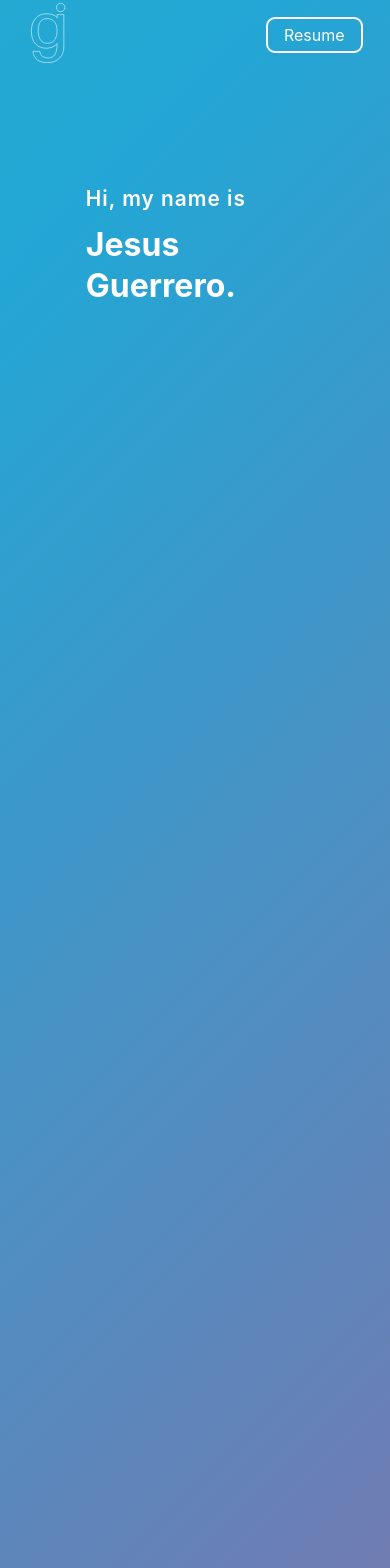
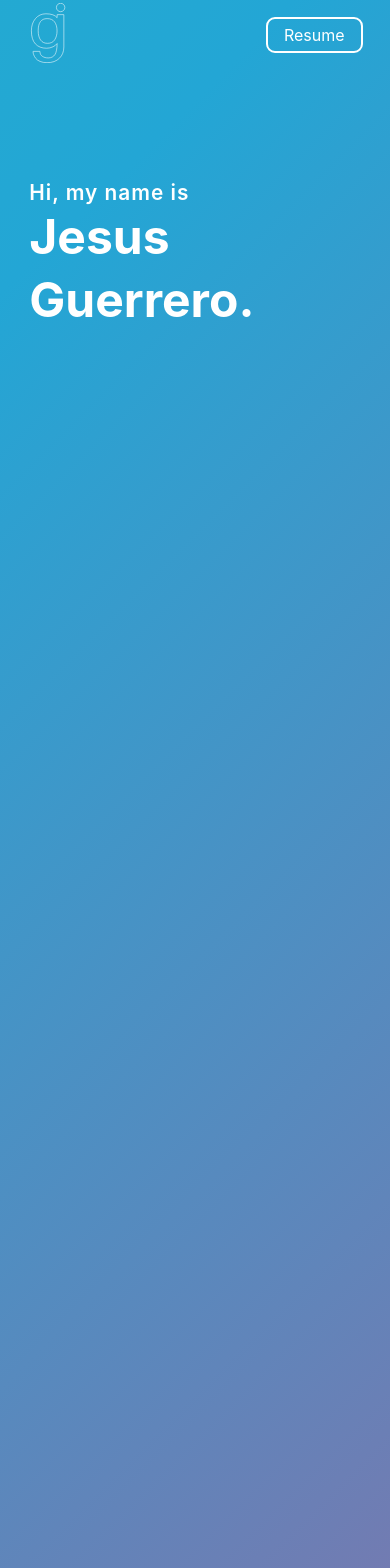
Before and after one commit to JesusCGuerrero/myportfolio, a React (Create React App) app: page / in a window 390 px wide. Shown: the top 1568 px of the page. Built offline with nearby package versions, Linux system fonts and the light colour scheme.

Commit message:
mobile fixes

```diff
--- a/src/Main.css
+++ b/src/Main.css
@@ -42,7 +42,7 @@
 
 .introt1 {
     font-size: 5rem;
-    margin-left: 43%;
+    /* margin-left: 50vh; */
 }
 
 .intro p {
@@ -535,41 +535,36 @@
 
     body {
         overflow-x: hidden;
+        width: 100%;
+    }
+
+    .content {
+        max-width: 100%;
+        width: 85%;
     }
 
     .intro {
-        padding: 0 10%;
-    }
-
-    .intro h1 {
-        margin-bottom: 5%;
+        padding: 0;
     }
 
     .intro h2 {
-        font-size: 2rem;
+        font-size: 3rem;
     }
 
     .intro h3 {
-        font-size: 1.5rem;
-    }
-
-    .intro {
-        font-size: 0.9rem;
-    }
-
-    .introt1 {
-        margin-left: 30%;
+        font-size: 2rem;
     }
 
     .about {
         margin-top: 0%;
         margin-right: 0%;
-        padding: 0 10%;
+        padding: 0;
         margin-bottom: 10%;
     }
 
     .about-container{
         flex-flow: column;
+        max-width: 100%;
     }
 
     .pfp {
--- a/src/Nav.css
+++ b/src/Nav.css
@@ -130,7 +130,10 @@ ol {
 /* Tablet Styles */
 @media only screen and (max-width: 1024px) {
     .moving-nav {
-        display: none;
+        position: absolute;
+        /* display: none; */
+        transition-duration: 0;
+        box-shadow: none;
     }
 }
 
--- a/src/components/Main.js
+++ b/src/components/Main.js
@@ -4,7 +4,7 @@ import { AiFillGithub } from 'react-icons/ai';
 import { AiOutlineLinkedin } from 'react-icons/ai';
 import { AiOutlineCodepen } from 'react-icons/ai';
 import { FaExternalLinkAlt } from 'react-icons/fa';
-import gsap from 'gsap';
+import gsap, { Power4 } from 'gsap';
 import { ScrollTrigger } from "gsap/ScrollTrigger";
 
 gsap.registerPlugin(ScrollTrigger);
@@ -17,7 +17,7 @@ export const Main = () => {
 
     useEffect(() => {
         // Intro Section Animations
-        gsap.to(".introt1", {duration: 1, delay: 4, fontSize: "1.3rem", marginLeft: 0})
+        gsap.to(".introt1", {duration: .8, delay: 4, fontSize: "1.3rem", /*marginLeft: 0*/ ease: Power4.easeInOut})
         gsap.to(".introt1", {duration: 1.5, delay: 2, opacity: 1})
         gsap.to(".introt2", {duration: 1.5, delay: 4.5, opacity: 1})
         gsap.to(".introt3", {duration: 1.5, delay: 6.5, opacity: 1})
@@ -51,7 +51,7 @@ export const Main = () => {
                     <h2><span className="introt2">Jesus Guerrero.</span></h2>
                     <h3 className="introt3">I build things for the web.</h3>
                     <p className="introt4">
-                        I'm a software engineer based in Miami, FL specializing in designing and building websites, applications, and everything in between.
+                        I'm a software engineer based in Miami, FL specializing in designing and building websites, databases, applications, and everything in between.
                     </p>
                     <a href="mailto:jesusclementguerrero@gmail.com" className="intro-btn">Get In Touch</a>
                 </section>
@@ -64,7 +64,7 @@ export const Main = () => {
                         </div>
 
                         <p className="about2">
-                        A good website works. A great website feels good.<br/>
+                        {/* A good website works. A great website feels good.<br/> */}
                         I enjoy blending creativity and logic to produce high functioning and innovative designs for my clients.
                         </p>
                         <br/>
@@ -78,7 +78,7 @@ export const Main = () => {
 
                         <ul className="skills-list about5">
                             <li>
-                                JavaScript (ES6+)
+                                JS (ES6+)
                             </li>
                             <li>
                                 React
@@ -112,6 +112,12 @@ export const Main = () => {
                             </li>
                             <li>
                                 JQuery
+                            </li>
+                            <li>
+                                PostgreSQL
+                            </li>
+                            <li>
+                                SQLite3
                             </li>
                         </ul>
                     </div>
```
